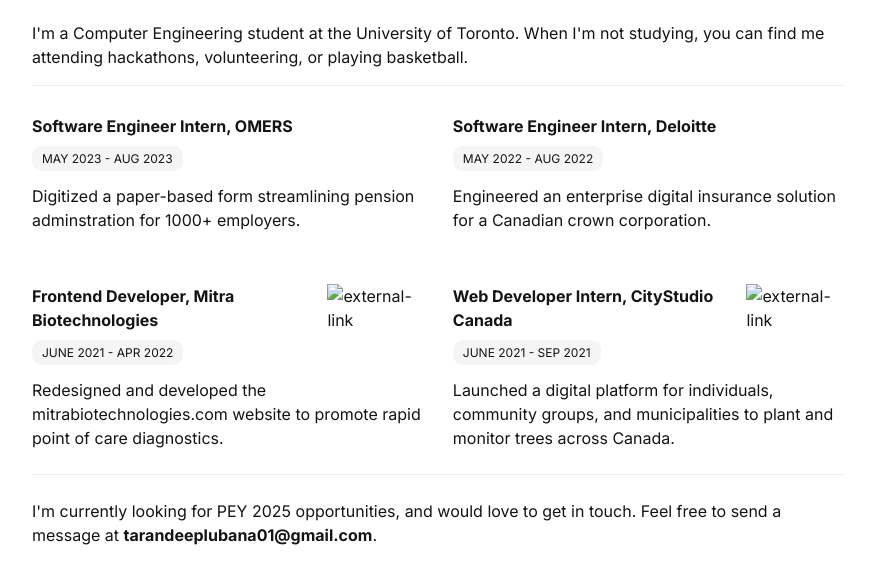
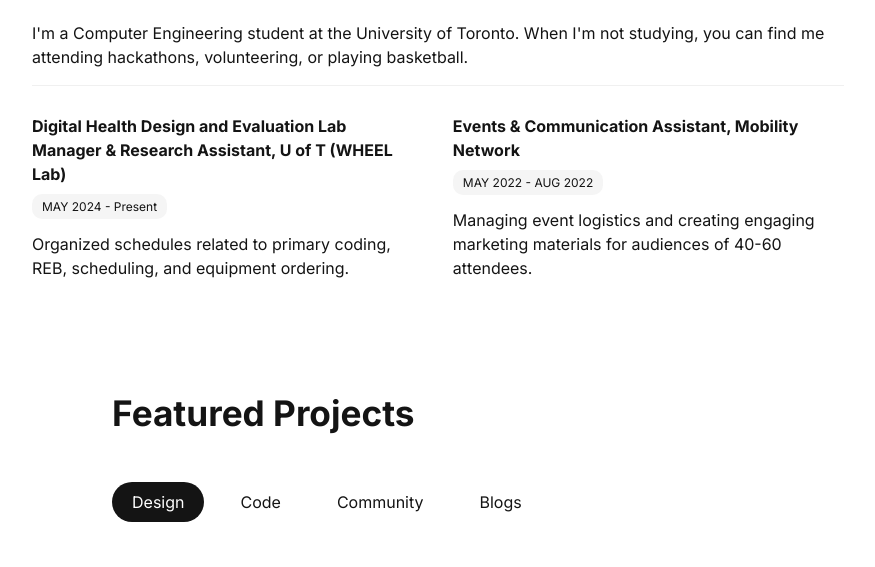
Before and after one commit to bluestriker03/tarandeepl.github.io, a plain HTML site: page index.html in a window 1280 px wide. Shown: the part 982-1549 px from the top of the page, without its empty margins (118-993 px from the left). Drawn offline with nearby package versions, Linux system fonts and the light colour scheme; a script that the page names is missing; a web font is replaced by a local one.

Commit message:
Commit 5

```diff
--- a/index.html
+++ b/index.html
@@ -76,7 +76,7 @@
       <div class="row">
         <div class="col-lg-8 greeting">
           <h1 class="fluid-gradient-heading">Hi, I'm Tarandeep!</h1>
-          <p class="greetings">My interest in software.</p>
+          <p class="greetings">My interest in software and .</p>
           <p class="message"></p>
 
         </div>
@@ -103,53 +103,23 @@
           <div class="col-lg-6">
           <div class="experience my-4">
             <div class="title d-flex align-items-center">
-            <p class="experiencetitle my-1 mr-2">Software Engineer Intern, OMERS</p>
+            <p class="experiencetitle my-1 mr-2">Digital Health Design and Evaluation Lab Manager & Research Assistant, U of T (WHEEL Lab)</p>
             </div>
-            <p class="experiencedate mt-2 mb-3"><span class="sptag">MAY 2023 - AUG 2023</span></p>
-            <p>Digitized a paper-based form streamlining pension adminstration for 1000+ employers.</p>
+            <p class="experiencedate mt-2 mb-3"><span class="sptag">MAY 2024 - Present</span></p>
+            <p>Organized schedules related to primary coding, REB, scheduling, and equipment ordering.</p>
           </div>
           </div>
           <div class="col-lg-6">
           <div class="experience my-4">
             <div class="title d-flex align-items-center">
-            <p class="experiencetitle my-1 mr-2">Software Engineer Intern, Deloitte</p>
+            <p class="experiencetitle my-1 mr-2">Events & Communication Assistant, Mobility Network</p>
             </div>
             <p class="experiencedate mt-2 mb-3"><span class="sptag">MAY 2022 - AUG 2022</span></p>
-            <p>Engineered an enterprise digital insurance solution for a Canadian crown corporation.</p>
+            <p>Managing event logistics and creating engaging marketing materials for audiences of 40-60 attendees.</p>
           </div>
         </div>
         </div>
-        <div class="row">
         <div class="col-lg-6">
-          <div class="experience my-4">
-            <div class="title d-flex align-items-center">
-              <p class="experiencetitle my-1 mr-2">Frontend Developer, Mitra Biotechnologies</p>
-              <a href="/experiences/mitrabiotech.html">
-              <img src="/Images/external-link.svg" class="external-link" alt="external-link">
-              </a>
-              </div>
-              <p class="experiencedate mt-2 mb-3"><span class="sptag">JUNE 2021 - APR 2022</span></p>
-          <p>Redesigned and developed the mitrabiotechnologies.com website to promote rapid point of care diagnostics.</p>
-          </div>
-        </div>
-        <div class="col-lg-6">
-
-          <div class="experience my-4">
-            <div class="title d-flex align-items-center">
-              <p class="experiencetitle my-1 mr-2">Web Developer Intern, CityStudio Canada</p>
-              <a href="/experiences/treetrackers.html">
-              <img src="/Images/external-link.svg" class="external-link" alt="external-link">
-              </a>
-              </div>
-              <p class="experiencedate mt-2 mb-3"><span class="sptag">JUNE 2021 - SEP 2021</span></p>
-          <p>Launched a digital platform for individuals, community groups, and municipalities to plant and monitor trees across Canada.</p>
-          </div>
-          </div>
-          </div>
-          <div class="divider"></div>
-          <p class="mt-4">I'm currently looking for PEY 2025 opportunities, and would love to get in touch. Feel free to send a message at <a href="mailto:tarandeeplubana01@gmail.com"><span class="highlight">tarandeeplubana01@gmail.com</span></a>.</p>
-        </div>
-      </div>
     </div>
 
     <!-- Projects -->
```
